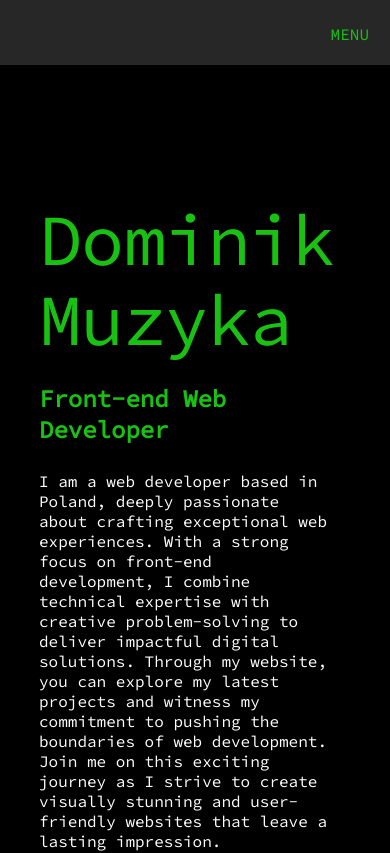
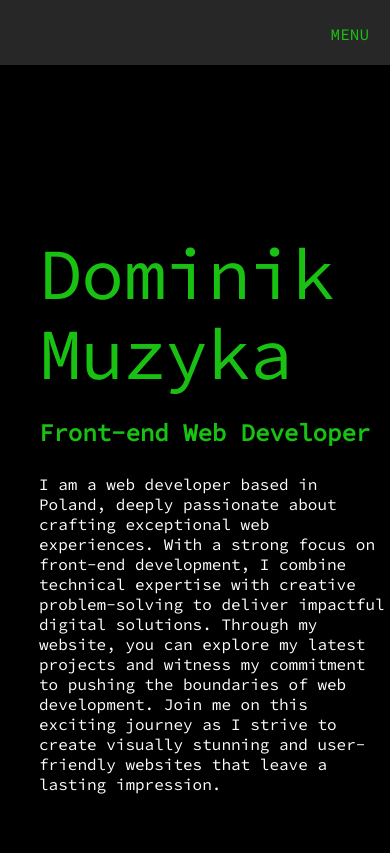
Before and after one commit to ddmuzyk/dmuzyka, a React (Create React App) app: page / in a window 390 px wide. Shown: the top 853 px of the page. Built offline with nearby package versions, Linux system fonts and the light colour scheme.

Commit message:
fix mobile layout

```diff
--- a/src/components/Introduction/Introduction.css
+++ b/src/components/Introduction/Introduction.css
@@ -3,13 +3,13 @@
     align-items: center;
     flex-wrap: wrap;
     min-height: 100vh;
-    align-items: center;
+    /* align-items: center; */
     color: #19c113;
     width: 100%;
     /* padding: 12px; */
     margin-right: auto;
     margin-left: auto;
-    margin-bottom: 200px;
+    /* margin-bottom: 200px; */
     margin-top: 65px;
 }
 
@@ -18,11 +18,11 @@
     /* max-width: calc(100% + 24px); */
     /* gap: 10px; */
     margin-left: 10%;
-    margin-right: 30%;
-    margin-top: 100px;
+    /* margin-right: 30%; */
+    margin-top: 20vh;
     /* flex-wrap: wrap; */
-    height: auto;
-    width: 65vh;
+    min-height: 100vh;
+    max-width: 600px;
     overflow-wrap: normal;
 }
 
@@ -33,7 +33,7 @@
     font-size: 6rem;
     line-height: 5rem;
     letter-spacing: -.015625em;
-    width: fit-content;
+    max-width: 100px;
     margin: 0 0 20px 0;
 }
 
@@ -46,6 +46,7 @@
     color: white;
     padding-top: 3px;
     padding-bottom: 7px;
+    /* text-align:left; */
 }
 
 .buttons {
@@ -70,8 +71,8 @@
 
 @media only screen and (max-width: 370px) {
     .myName {
-        font-size: 4rem;
-        line-height: 3rem;
+        font-size: 4.5rem;
+        /* line-height: 3rem; */
     }
     .myTitle {
         font-size: 20px;
```
